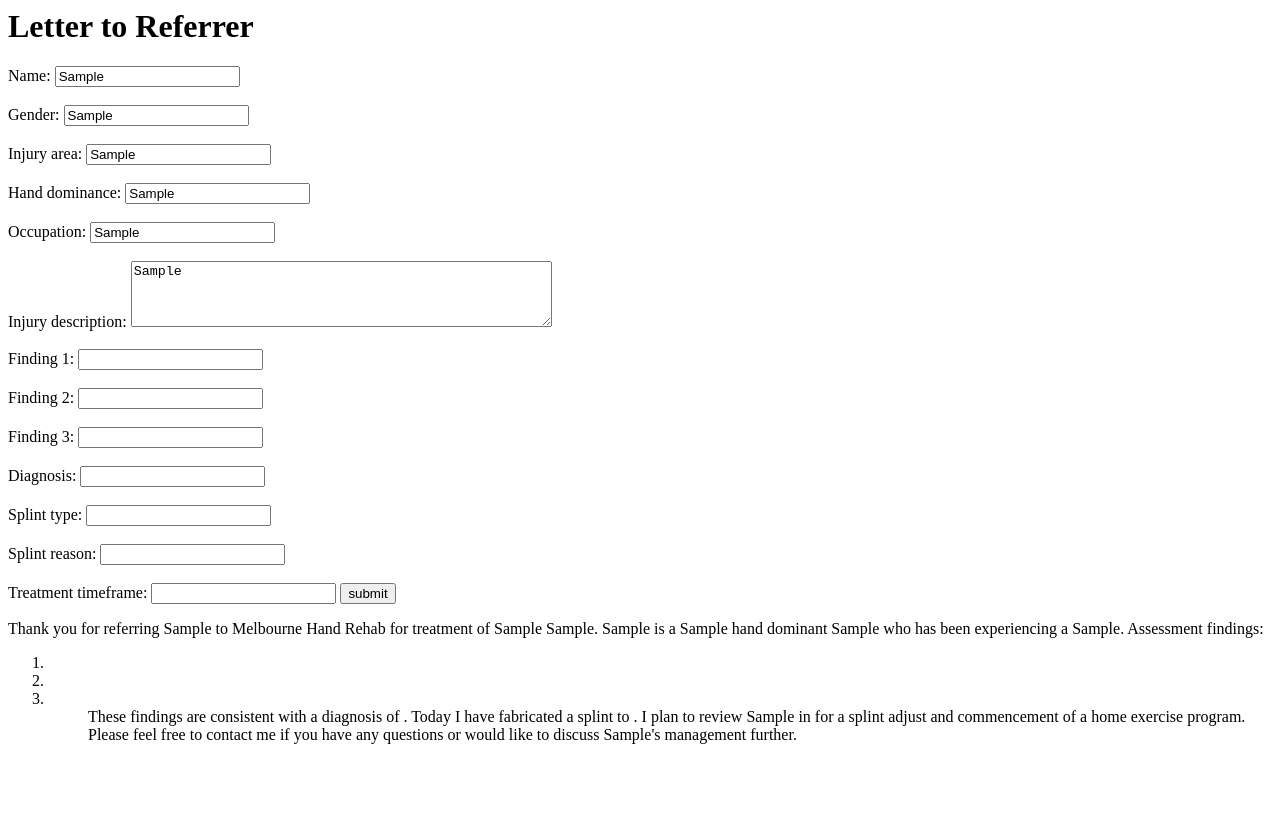
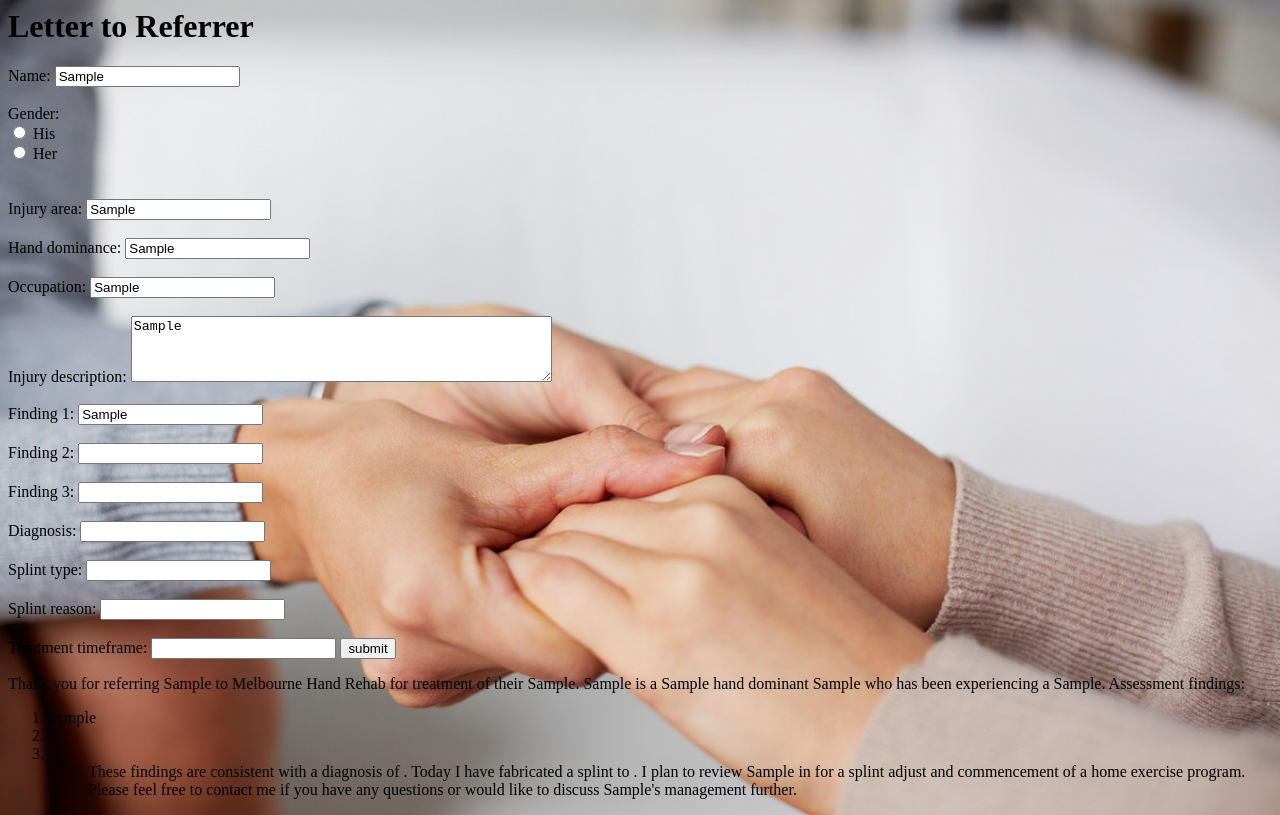
Before and after one commit to Winnieye0206/Test, a plain HTML site: page Letters.html in a window 1280 px wide. Both pictures are taken after typing "Sample", "Sample", "Sample", "Sample", "Sample", "Sample" into the empty fields and a click on the button "submit". Drawn offline with Linux system fonts and the light colour scheme.

Commit message:
Gender and background

```diff
--- a/Letters.html
+++ b/Letters.html
@@ -9,8 +9,11 @@
                 <input id="Name" type="text">
                 <br>
                 <br>
-                <label for="Gender">Gender:</label>
-                <input id="Gender" type="text">
+                <label for="Gender">Gender:</label> <br>
+                    <input type="radio" id="his" value="his">
+                    <label for="His">His</label><br>
+                    <input type="radio" id="her" value="her">
+                    <label for="Her">Her</label><br>
                 <br>
                 <br>
                 <label for="Injury area">Injury area:</label>
@@ -59,6 +62,15 @@
                 <button onclick="createReferralLetter()"> submit </button>
                 <p id="letter"> </p>
 
+                <style>
+                    body {
+                        background-image: url('background.jpg');
+                        background-repeat: no-repeat;
+                        background-attachment: fixed;
+                        background-size: cover;
+                    }
+                </style>
+
 
 
 
--- a/Referral Letter.js
+++ b/Referral Letter.js
@@ -21,7 +21,14 @@ function referralLetter(name, gender, injuryArea, handDominance, occupation, inj
 function createReferralLetter() {
     let letter = document.getElementById("letter")
     let name = document.getElementById('Name').value
-    let gender = document.getElementById('Gender').value
+    let gender
+    if (document.getElementById('his').checked == true) {
+        gender = document.getElementById('his').value
+    } else if(document.getElementById('her').checked == true) {
+        gender = document.getElementById('her').value
+    } else {
+        gender = 'their'
+    }
     let injuryArea = document.getElementById('Injury area').value
     let handDominance = document.getElementById('Hand dominance').value
     let occupation = document.getElementById('Occupation').value
--- /dev/null
+++ b/style.css
@@ -0,0 +1,12 @@
+*{
+    margin: 0;
+    padding: 0;
+    font-family: sans-serif;
+}
+.banner{
+    width: 100%;
+    height: 100vh;
+    background-image: linear-gradient(rgba(0,0,0,0.75)), url(ground.jpg);
+    background-size: cover;
+    background-position: center;
+}
```
Also changed, not shown: index.html (+11 -0 lines), background.jpg (added), 1 other file.
